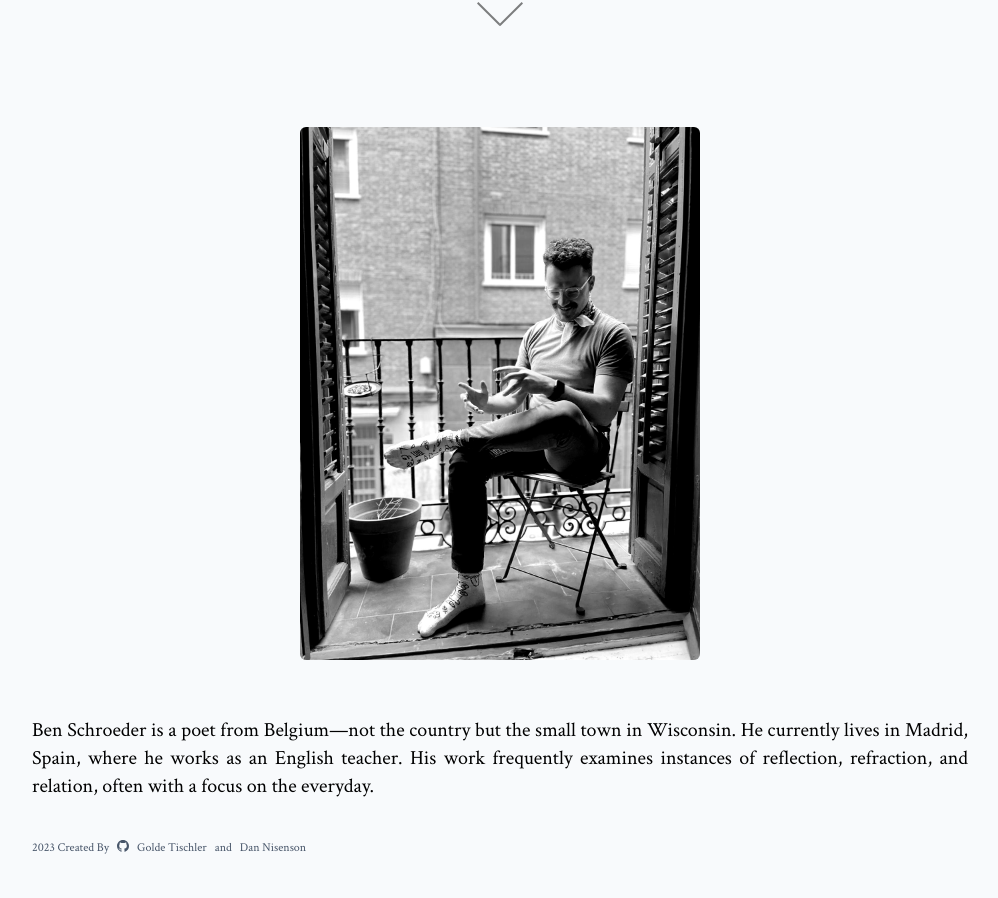
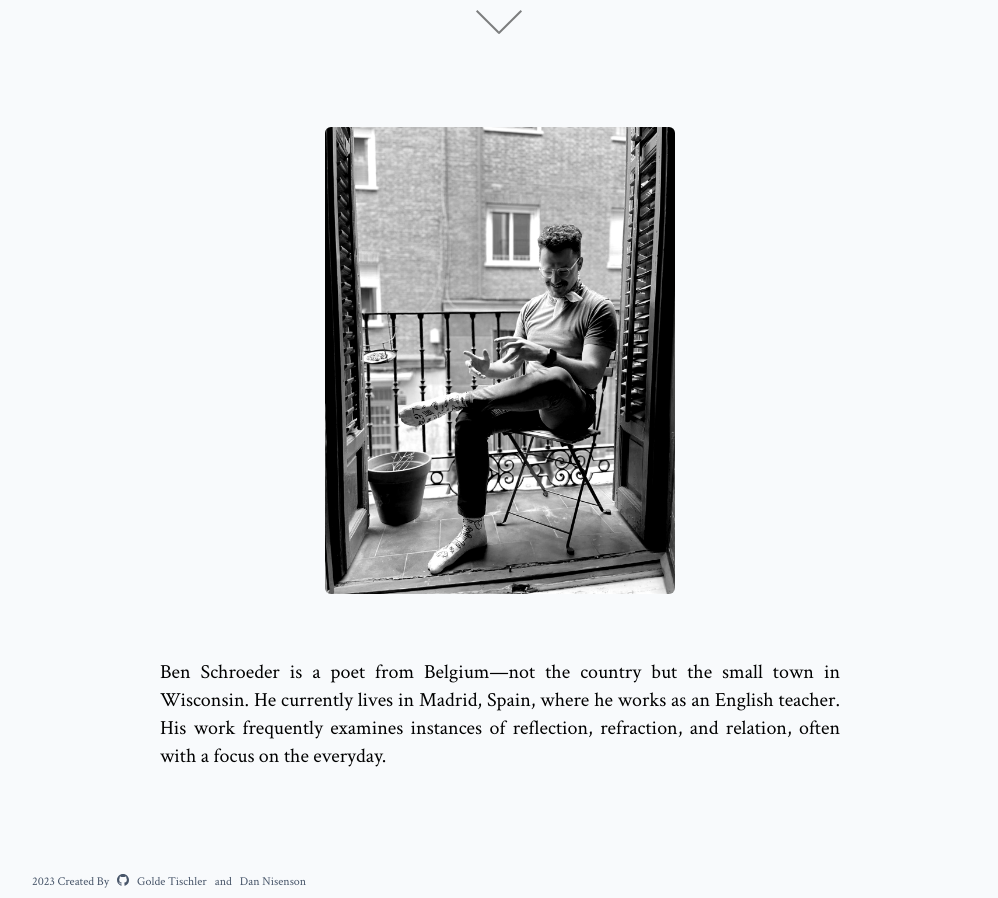
Before and after one commit to goldet/benspoetryapp, a Next.js app: page / in a window 1280 px wide. Shown: the part 673-1571 px from the top of the page, without its empty margins (140-1138 px from the left). Before the commit the page ends 1537 px from the top, so only its background shows below. Built offline with nearby package versions, Linux system fonts and the light colour scheme; a web font is replaced by a local one.

Commit message:
✨Add scroll on homepage arrow click & 🎨 add styling

```diff
--- a/components/Homepage.jsx
+++ b/components/Homepage.jsx
@@ -1,7 +1,12 @@
 import Image from 'next/image';
 import benseated from 'public/benseated.jpg';
+import { useRef } from 'react';
 
 export default function Homepage({ isWide }) {
+  const about = useRef(null);
+
+  const scroll = () => about.current.scrollIntoView();
+
   return (
     <>
       {isWide ? (
@@ -15,21 +20,25 @@ export default function Homepage({ isWide }) {
             </div>
 
             {/* arrow */}
-            <div className="absolute bottom-20 flex self-end justify-self-center">
-              <div className=" mr-[-5px] w-8 rotate-45 border-b-2 border-solid border-[#00000080]"></div>
-              <div className=" ml-[-5px] w-8 -rotate-45 border-b-2 border-solid border-[#00000080]"></div>
+            <div
+              className="absolute bottom-14 h-10 w-14 cursor-pointer self-end justify-self-center"
+              onClick={scroll}>
+              <div className="absolute bottom-4 flex ">
+                <div className=" mr-[-5px] w-8 rotate-45 border-b-2 border-solid border-[#00000080]"></div>
+                <div className=" ml-[-5px] w-8 -rotate-45 border-b-2 border-solid border-[#00000080]"></div>
+              </div>
             </div>
           </div>
 
-          <div className="grid justify-center pt-8 pb-16 text-justify">
+          <div ref={about} className="grid justify-center pt-8 pb-16 text-justify">
             <Image
               className="mx-auto rounded-md"
               src={benseated}
               alt="image of Ben Schroeder"
-              width="400"
-              height="400"
+              width="350"
+              height="350"
             />
-            <p className="pt-14 text-xl">
+            <p className="px-32 py-16 text-xl">
               Ben Schroeder is a poet from Belgium—not the country but the small town in Wisconsin.
               He currently lives in Madrid, Spain, where he works as an English teacher. His work
               frequently examines instances of reflection, refraction, and relation, often with a
--- a/styles/global.css
+++ b/styles/global.css
@@ -11,6 +11,10 @@
   /* font-family: 'Gloria Hallelujah', cursive; */
 
   background-color: #f8fafc;
+}
+
+html {
+  scroll-behavior: smooth;
 }
 
 body {
```
